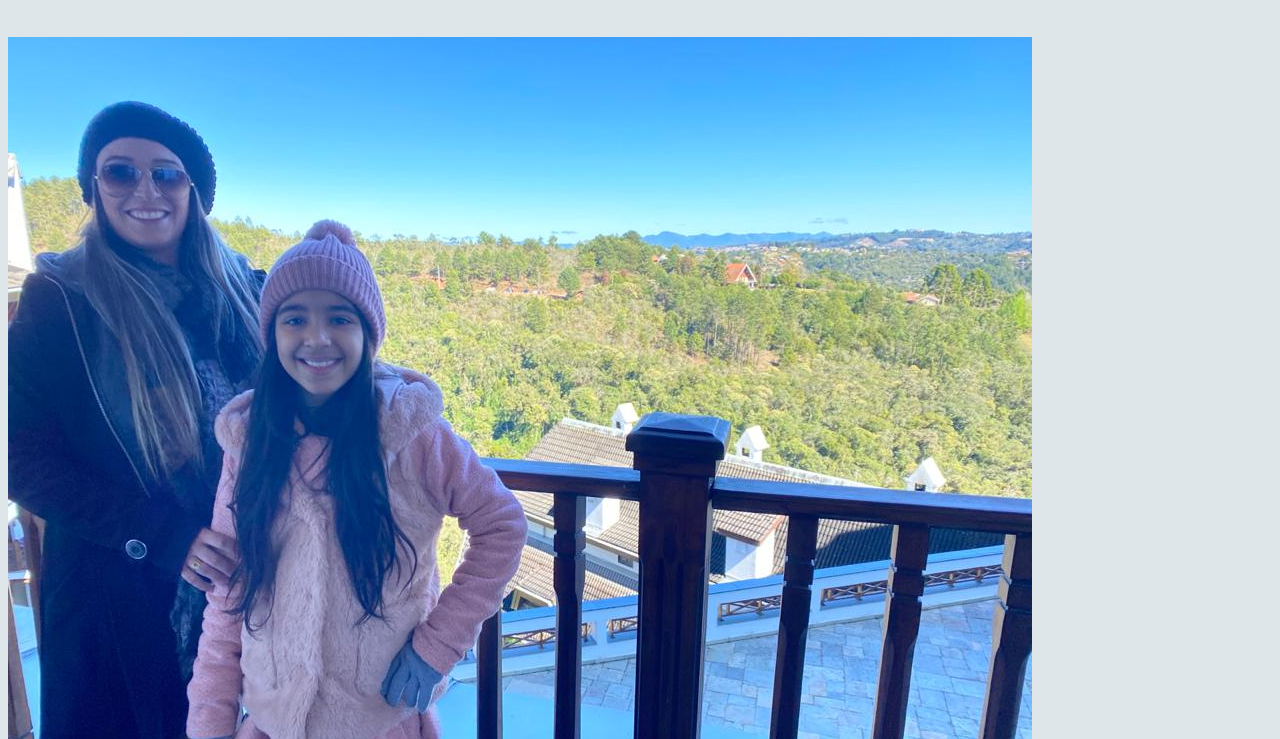
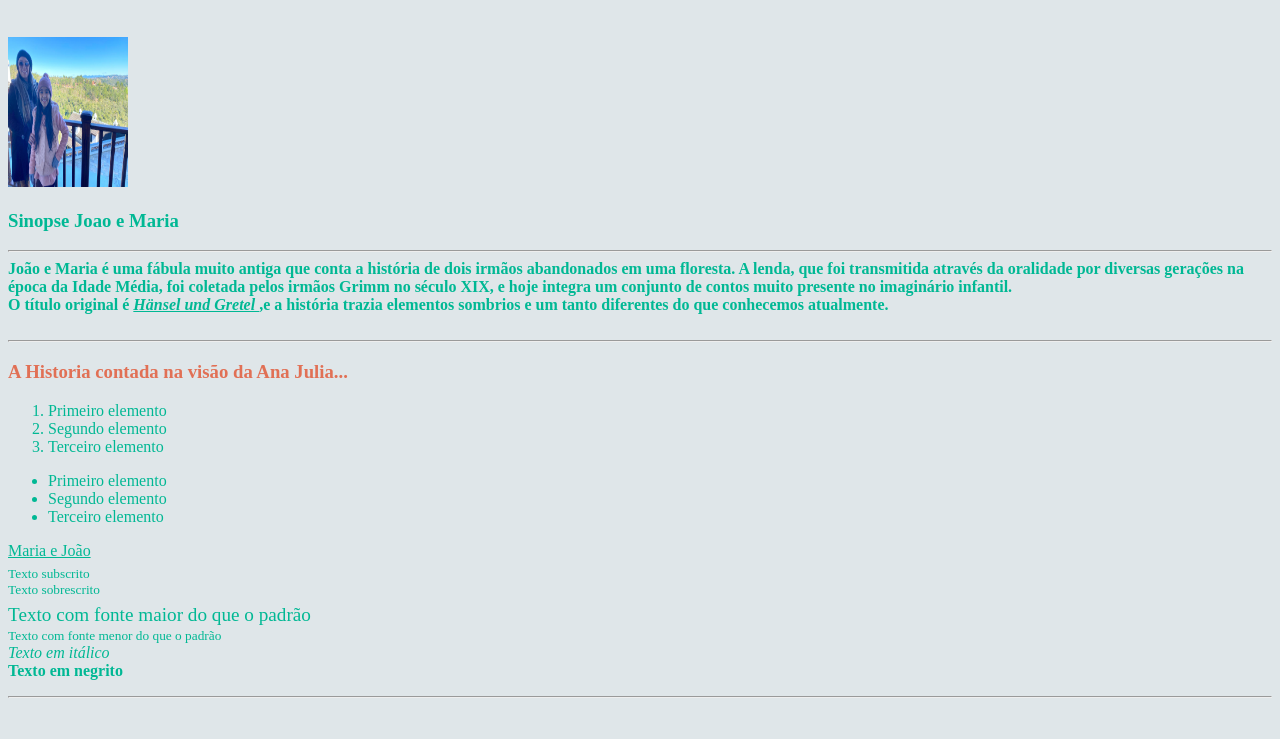
Before and after one commit to azariasdani/WebDesign, a plain HTML site: page index.html in a window 1280 px wide. Shown: the part 61-800 px from the top of the page. Drawn offline with Linux system fonts and the light colour scheme.

Commit message:
alteração no tamanho da imagem

```diff
--- a/index.html
+++ b/index.html
@@ -19,7 +19,9 @@
 	<div><h1>Bem vindo ao meu mundo!</div><br></h1>
 </font>
 
-<img src="ana.jpg">
+<img src="ana.jpg"
+width="120"
+height="150">
 
 	<footer></footer>
 <h3> Sinopse Joao e Maria </h3>
```
